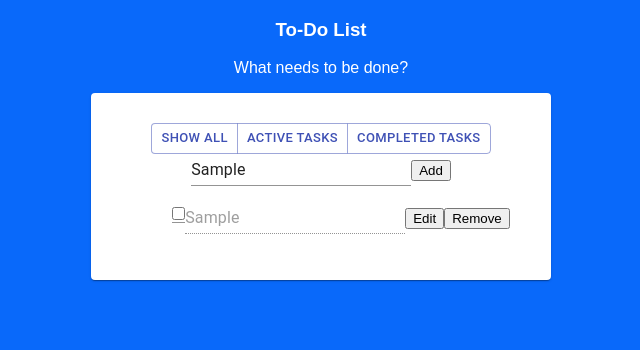
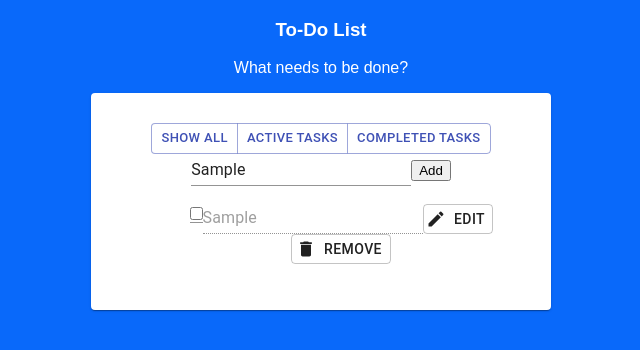
Before and after one commit to jessdcodes/to-do-react, a React (Create React App) app: page / in a window 1280 px wide. Both pictures are taken after typing "Sample" into the empty fields and a click on the button "Add". Shown: the top 350 px of the page, without its empty margins (319-959 px from the left). Built offline with nearby package versions, Linux system fonts and the light colour scheme.

Commit message:
convert button elements to MUI icon buttons

```diff
--- a/package.json
+++ b/package.json
@@ -3,7 +3,10 @@
   "version": "0.1.0",
   "private": true,
   "dependencies": {
+    "@emotion/react": "^11.10.6",
+    "@emotion/styled": "^11.10.6",
     "@material-ui/core": "^4.12.4",
+    "@mui/icons-material": "^5.11.9",
     "@mui/material": "^5.11.10",
     "@mui/styled-engine-sc": "^5.11.9",
     "@testing-library/jest-dom": "^5.16.5",
--- a/src/components/Todo.js
+++ b/src/components/Todo.js
@@ -5,13 +5,25 @@ import TodoDisplayButtons from "../components/TodoDisplayButtons";
 import Grid from '@material-ui/core/Grid';
 import Paper from '@material-ui/core/Paper';
 import Input from '@material-ui/core/Input';
+import Button from "@material-ui/core/Button";
 import { withStyles } from "@material-ui/core/styles";
+import DeleteIcon from '@mui/icons-material/Delete';
+import SendIcon from '@mui/icons-material/Send';
+import EditIcon from '@mui/icons-material/Edit';
 
 const styles = {
   paper: {
     padding: 30,
     margin: 'auto',
     maxWidth: 400
+  },
+  taskBtn: {
+    height:30,
+    width:100
+  },
+  editBtn: {
+    height:30,
+    width:70
   }
 };
 
@@ -77,8 +89,8 @@ function Todo(props) {
                           textDecoration: task.isCompleted ? "line-through" : "none"
                         }}
                     />
-                    <button onClick={() => handleEdit(task.id)}>Edit</button>
-                    <button onClick={() => handleRemove(task.id)}>Remove</button>
+                    <Button onClick={() => handleEdit(task.id)} className={props.classes.editBtn} variant="outlined" startIcon={<EditIcon />}>Edit</Button>
+                    <Button onClick={() => handleRemove(task.id) } className={props.classes.taskBtn} variant="outlined" startIcon={<DeleteIcon />} >Remove</Button>
                   </li>
                 );
               })}
```
Also changed, not shown: 1 other file (tests, documents, lock files or other folders).
